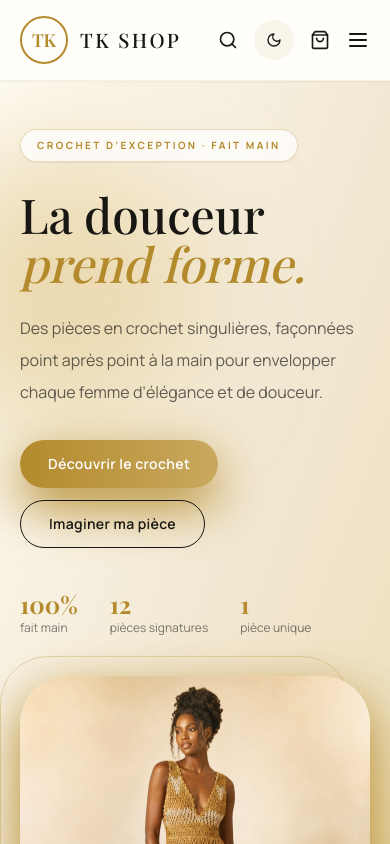
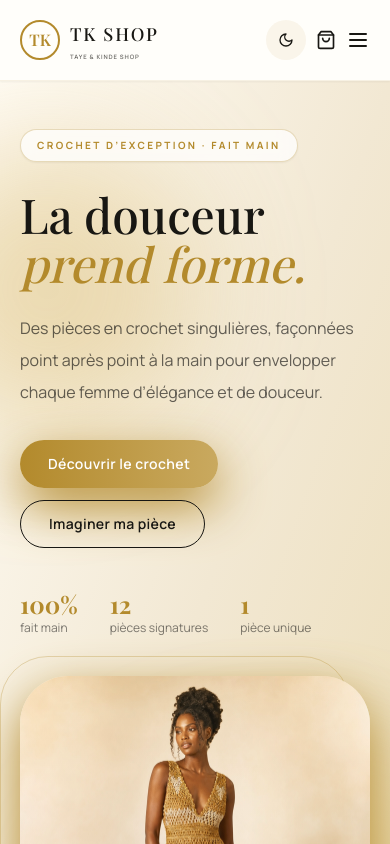
Before and after one commit to Mariusbia1/tk-shop, a React (Vite) app: page / in a window 390 px wide. Shown: the top 844 px of the page. Built offline with nearby package versions, Linux system fonts and the light colour scheme.

Commit message:
feat: replace pink hero image with gold crochet editorial

```diff
--- a/index.html
+++ b/index.html
@@ -7,7 +7,7 @@
     <meta name="apple-mobile-web-app-capable" content="yes" />
     <meta name="apple-mobile-web-app-status-bar-style" content="default" />
     <meta name="apple-mobile-web-app-title" content="TK SHOP" />
-    <link rel="manifest" href="/manifest.webmanifest" />
+    <link id="app-manifest" rel="manifest" href="/manifest.webmanifest" />
     <link rel="icon" href="/app-icon.svg" type="image/svg+xml" />
     <link rel="apple-touch-icon" href="/app-icon-192.png" />
     <link rel="preconnect" href="https://fonts.googleapis.com">
--- a/public/sw.js
+++ b/public/sw.js
@@ -1,5 +1,5 @@
 const CACHE = 'tk-shop-v2'
-const APP_SHELL = ['/', '/manifest.webmanifest', '/app-icon.svg']
+const APP_SHELL = ['/', '/manifest.webmanifest', '/admin-manifest.webmanifest', '/app-icon.svg']
 
 self.addEventListener('install', (event) => {
   event.waitUntil(caches.open(CACHE).then((cache) => cache.addAll(APP_SHELL)))
--- a/src/components/layout/Header.jsx
+++ b/src/components/layout/Header.jsx
@@ -1,8 +1,9 @@
-import { Menu, Search, ShoppingBag, X, Moon, Sun } from 'lucide-react'
+import { LayoutDashboard, Menu, Search, ShoppingBag, X, Moon, Sun } from 'lucide-react'
 import { useState } from 'react'
 import { Link, NavLink } from 'react-router-dom'
 import { useCart } from '../../contexts/CartContext'
 import { useTheme } from '../../contexts/ThemeContext'
+import { useAdminAuth } from '../../contexts/AdminAuthContext'
 
 const links = [['/', 'Accueil'], ['/collections', 'Collection'], ['/galerie', 'Galerie'], ['/a-propos', 'À propos'], ['/contact', 'Contact']]
 
@@ -10,19 +11,20 @@ export default function Header() {
   const [open, setOpen] = useState(false)
   const { itemCount } = useCart()
   const { theme, toggleTheme } = useTheme()
+  const { isAuthenticated } = useAdminAuth()
   return <>
     <header className="sticky top-0 z-40 border-b border-goldSoft/15 bg-ivory/90 shadow-sm backdrop-blur-xl dark:bg-plum/90">
       <div className="mx-auto flex h-20 max-w-7xl items-center justify-between px-5 lg:px-8">
-        <Link to="/" className="flex items-center gap-3" aria-label="TK SHOP — Taye et Kinde Shop, accueil">
-          <span className="grid h-12 w-12 shrink-0 place-items-center rounded-full border-2 border-gold font-display text-lg font-semibold text-gold">TK</span>
+        <Link to="/" className="flex min-w-0 items-center gap-2.5 sm:gap-3" aria-label="TK SHOP — Taye et Kinde Shop, accueil">
+          <span className="grid h-10 w-10 shrink-0 place-items-center rounded-full border-2 border-gold font-display text-base font-semibold text-gold sm:h-12 sm:w-12 sm:text-lg">TK</span>
           <span className="leading-none">
-            <span className="block font-display text-xl tracking-[.12em] sm:text-2xl">TK SHOP</span>
-            <span className="mt-1.5 hidden whitespace-nowrap text-[8px] font-semibold uppercase tracking-[.22em] text-ink/65 sm:block lg:text-[9px]">Taye &amp; Kinde Shop</span>
+            <span className="block whitespace-nowrap font-display text-lg tracking-[.1em] sm:text-2xl sm:tracking-[.12em]">TK SHOP</span>
+            <span className="mt-1.5 block whitespace-nowrap text-[6px] font-semibold uppercase tracking-[.14em] text-ink/65 sm:text-[8px] sm:tracking-[.22em] lg:text-[9px]">Taye &amp; Kinde Shop</span>
           </span>
         </Link>
-        <nav className="hidden items-center gap-7 lg:flex">{links.map(([to, label]) => <NavLink key={to} to={to} className={({ isActive }) => `text-xs font-semibold uppercase tracking-[.13em] ${isActive ? 'text-gold' : 'hover:text-gold'}`}>{label}</NavLink>)}</nav>
-        <div className="flex items-center gap-4">
-          <Link to="/collections" aria-label="Rechercher dans la collection"><Search className="h-5 w-5" /></Link>
+        <nav className="hidden items-center gap-7 lg:flex">{links.map(([to, label]) => <NavLink key={to} to={to} className={({ isActive }) => `text-xs font-semibold uppercase tracking-[.13em] ${isActive ? 'text-gold' : 'hover:text-gold'}`}>{label}</NavLink>)}{isAuthenticated&&<Link to="/admin" className="flex items-center gap-2 rounded-full border border-gold/30 bg-mist px-4 py-2 text-[10px] font-bold uppercase tracking-[.1em] text-gold transition hover:bg-gold hover:text-white"><LayoutDashboard className="h-3.5 w-3.5"/>Tableau de bord</Link>}</nav>
+        <div className="flex items-center gap-2.5 sm:gap-4">
+          <Link to="/collections" className="hidden sm:block" aria-label="Rechercher dans la collection"><Search className="h-5 w-5" /></Link>
           <button onClick={toggleTheme} className="grid h-10 w-10 place-items-center rounded-full bg-mist text-gold transition hover:scale-105 dark:bg-white/10" aria-label={theme === 'light' ? 'Activer le mode sombre' : 'Activer le mode clair'}>
             {theme === 'light' ? <Moon className="h-4 w-4" /> : <Sun className="h-4 w-4" />}
           </button>
@@ -31,6 +33,6 @@ export default function Header() {
         </div>
       </div>
     </header>
-    {open && <div className="fixed inset-0 z-50 bg-ivory p-6 dark:bg-plum lg:hidden"><div className="flex items-start justify-between"><span className="flex items-center gap-3"><span className="grid h-12 w-12 shrink-0 place-items-center rounded-full border-2 border-gold font-display text-lg text-gold">TK</span><span className="leading-none"><span className="block font-display text-2xl tracking-[.12em]">TK SHOP</span><span className="mt-2 block text-[8px] font-semibold uppercase tracking-[.18em] text-ink/60 dark:text-white/60">Taye &amp; Kinde Shop</span></span></span><button onClick={() => setOpen(false)} aria-label="Fermer"><X /></button></div><p className="mt-12 text-xs font-bold uppercase tracking-[.25em] text-gold">Le crochet fait avec amour</p><nav className="mt-8 grid gap-6">{links.map(([to, label]) => <Link className="font-display text-3xl" onClick={() => setOpen(false)} key={to} to={to}>{label}</Link>)}</nav></div>}
+    {open && <div className="fixed inset-0 z-50 bg-ivory p-6 dark:bg-plum lg:hidden"><div className="flex items-start justify-between"><span className="flex items-center gap-3"><span className="grid h-12 w-12 shrink-0 place-items-center rounded-full border-2 border-gold font-display text-lg text-gold">TK</span><span className="leading-none"><span className="block font-display text-2xl tracking-[.12em]">TK SHOP</span><span className="mt-2 block text-[8px] font-semibold uppercase tracking-[.18em] text-ink/60 dark:text-white/60">Taye &amp; Kinde Shop</span></span></span><button onClick={() => setOpen(false)} aria-label="Fermer"><X /></button></div><p className="mt-12 text-xs font-bold uppercase tracking-[.25em] text-gold">Le crochet fait avec amour</p><nav className="mt-8 grid gap-6">{links.map(([to, label]) => <Link className="font-display text-3xl" onClick={() => setOpen(false)} key={to} to={to}>{label}</Link>)}{isAuthenticated&&<Link to="/admin" onClick={() => setOpen(false)} className="mt-2 flex items-center justify-center gap-2 rounded-full bg-gold px-5 py-3 text-sm font-bold uppercase tracking-[.1em] text-white"><LayoutDashboard className="h-4 w-4"/>Tableau de bord</Link>}</nav></div>}
   </>
 }
--- a/src/layouts/AdminLayout.jsx
+++ b/src/layouts/AdminLayout.jsx
@@ -1,8 +1,8 @@
 import { useState } from 'react'
-import { NavLink, Outlet, useLocation, useNavigate } from 'react-router-dom'
+import { Link, NavLink, Outlet, useLocation, useNavigate } from 'react-router-dom'
 import {
   LayoutDashboard, Package, Shapes, ShoppingCart, Images, Quote,
-  FileText, Settings, User, LogOut, Search, Bell, Menu, X, ChevronRight,
+  FileText, Settings, User, LogOut, Search, Bell, Menu, X, ChevronRight, ExternalLink,
 } from 'lucide-react'
 import { useAdminAuth } from '../contexts/AdminAuthContext'
 import InstallAppButton from '../components/common/InstallAppButton'
@@ -62,6 +62,10 @@ function SidebarContent({ onNavigate }) {
     </div>
 
     <div className="mt-auto p-4">
+      <Link to="/" onClick={onNavigate} className="mb-3 flex w-full items-center gap-3 rounded-2xl border border-white/10 bg-white/5 px-4 py-3 text-sm font-semibold text-white/75 transition hover:bg-white/10 hover:text-white">
+        <ExternalLink className="h-4 w-4 text-[#d7b65e]" />
+        Voir le site
+      </Link>
       <div className="mb-3 rounded-2xl border border-white/10 bg-white/5 p-3">
         <div className="flex items-center gap-3">
           <div className="grid h-10 w-10 place-items-center rounded-full bg-gradient-to-br from-[#d7b65e] to-[#b88b22] font-display text-xs font-bold text-white">TK</div>
--- a/src/main.jsx
+++ b/src/main.jsx
@@ -10,6 +10,11 @@ import ErrorBoundary from './components/common/ErrorBoundary'
 import App from './App'
 import './index.css'
 
+const manifest = document.getElementById('app-manifest')
+if (manifest && window.location.pathname.startsWith('/admin')) {
+  manifest.setAttribute('href', '/admin-manifest.webmanifest')
+}
+
 ReactDOM.createRoot(document.getElementById('root')).render(
   <React.StrictMode><ErrorBoundary><ThemeProvider><HelmetProvider><BrowserRouter><AdminAuthProvider><CartProvider><App/><Toaster position="bottom-right" toastOptions={{style:{borderRadius:18,fontFamily:'Manrope'}}}/></CartProvider></AdminAuthProvider></BrowserRouter></HelmetProvider></ThemeProvider></ErrorBoundary></React.StrictMode>
 )
```
